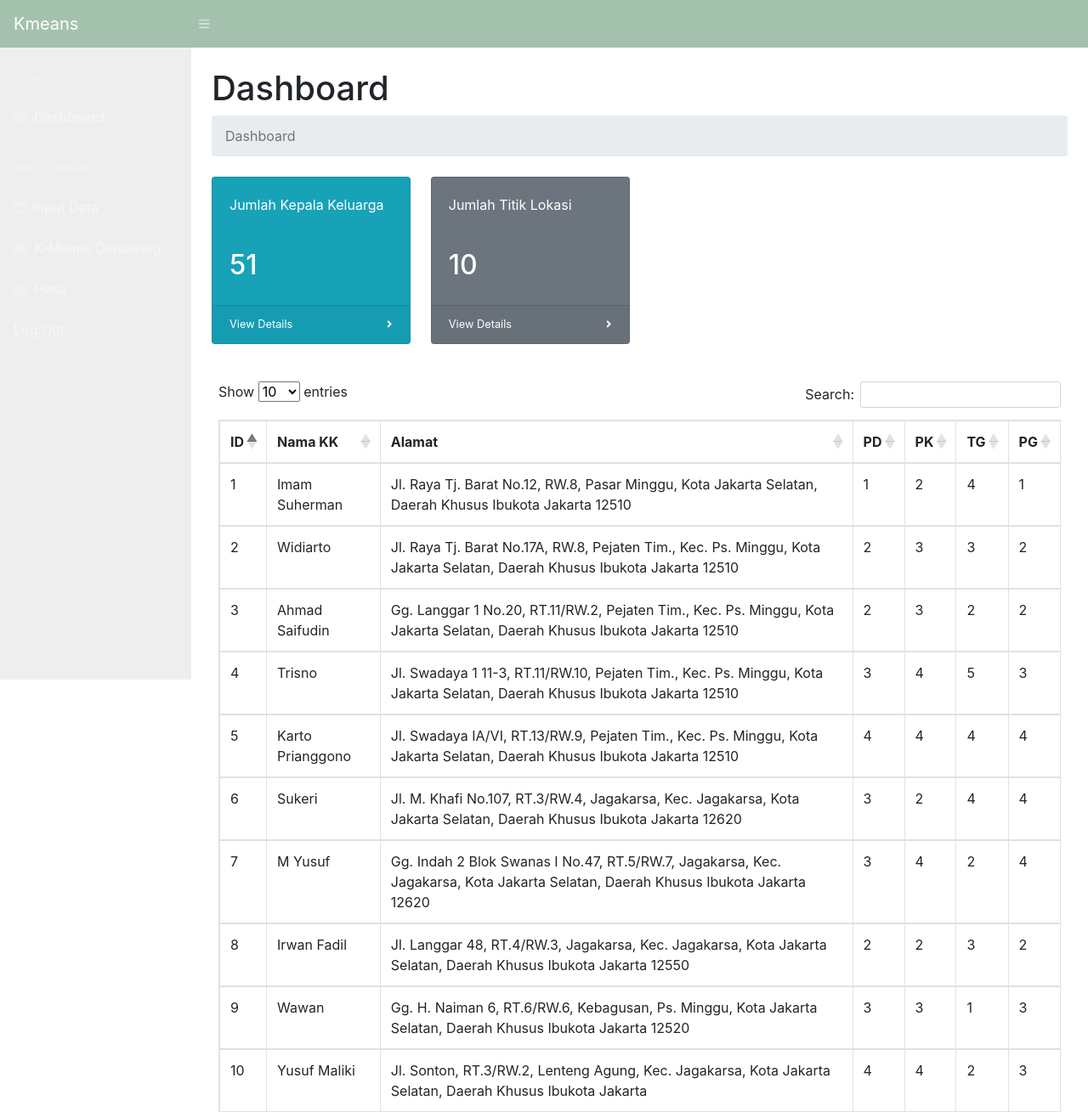
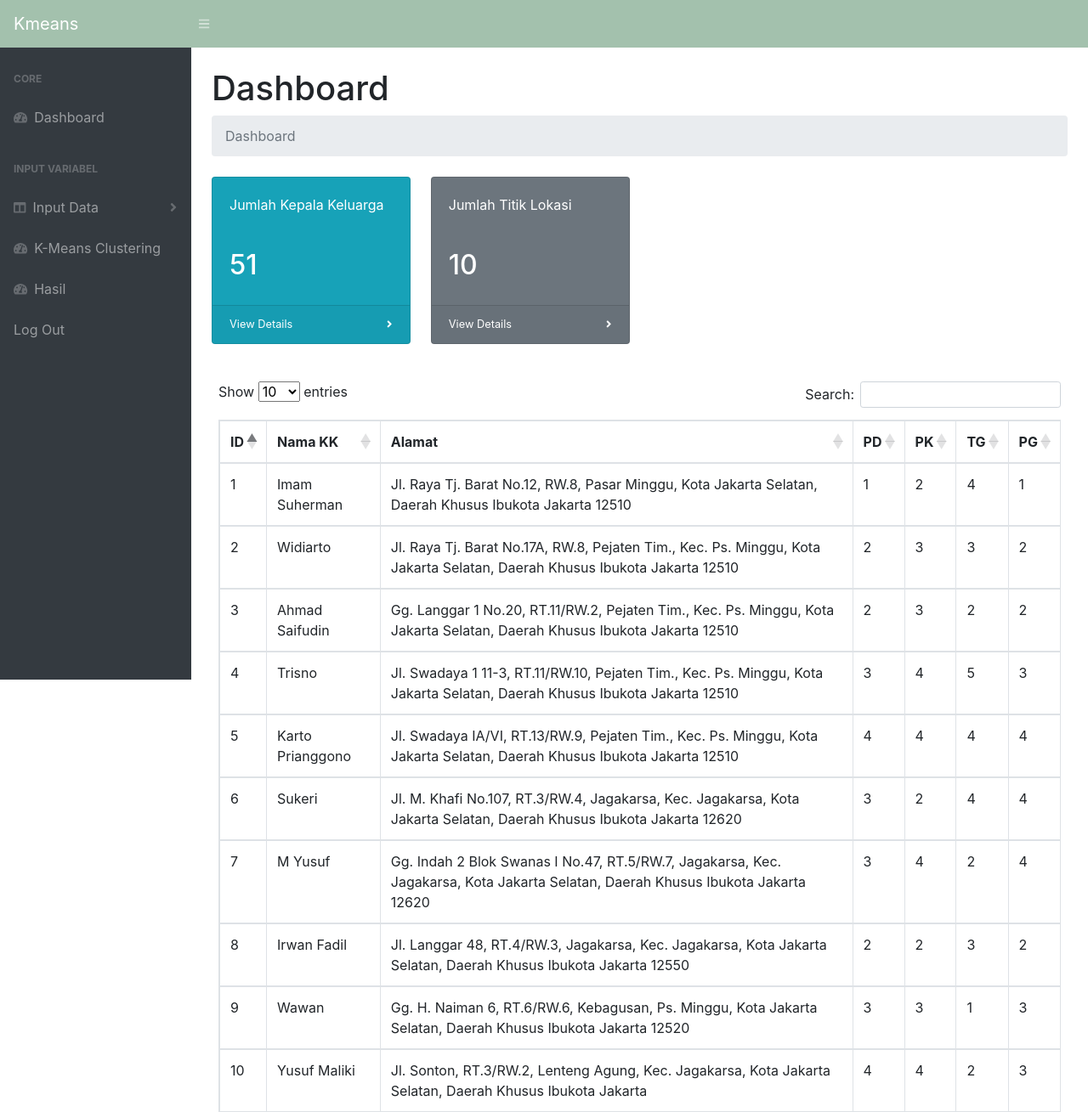
Before and after one commit to mfarrass/skripsi-indah, a PHP site: page / in a window 1280 px wide. Shown: the top 1309 px of the page at 85% size. Run offline with PHP 8.4, Linux system fonts and the light colour scheme; data comes from the database, SQL or seed files in the repository; some libraries are stand-ins or nearby versions.

Commit message:
change nav

```diff
--- a/hasil.php
+++ b/hasil.php
@@ -25,7 +25,7 @@ require 'koneksi.php';
         </nav>
         <div id="layoutSidenav">
             <div id="layoutSidenav_nav">
-                <nav class="sb-sidenav accordion sb-sidenav-dark" id="sidenavAccordion">
+                <nav class="sb-sidenav accordion sb-sidenav-dark bg-dark" id="sidenavAccordion">
                     <div class="sb-sidenav-menu">
                         <div class="nav">
                           <div class="sb-sidenav-menu-heading">Core</div>
--- a/index.php
+++ b/index.php
@@ -30,7 +30,7 @@ $jumlah_almt = mysqli_num_rows($datalmt);
         </nav>
         <div id="layoutSidenav">
             <div id="layoutSidenav_nav">
-                <nav class="sb-sidenav accordion sb-sidenav-dark" id="sidenavAccordion">
+                <nav class="sb-sidenav accordion sb-sidenav-dark bg-dark" id="sidenavAccordion">
                     <div class="sb-sidenav-menu">
                         <div class="nav">
                             <div class="sb-sidenav-menu-heading">Core</div>
--- a/input_kk.php
+++ b/input_kk.php
@@ -24,7 +24,7 @@ require 'koneksi.php';
         </nav>
         <div id="layoutSidenav">
             <div id="layoutSidenav_nav">
-                <nav class="sb-sidenav accordion sb-sidenav-dark" id="sidenavAccordion">
+                <nav class="sb-sidenav accordion sb-sidenav-dark bg-dark" id="sidenavAccordion">
                     <div class="sb-sidenav-menu">
                         <div class="nav">
                             <div class="sb-sidenav-menu-heading">Core</div>
--- a/keluar.php
+++ b/keluar.php
@@ -25,7 +25,7 @@ require 'koneksi.php';
         </nav>
         <div id="layoutSidenav">
             <div id="layoutSidenav_nav">
-                <nav class="sb-sidenav accordion sb-sidenav-dark" id="sidenavAccordion">
+                <nav class="sb-sidenav accordion sb-sidenav-dark bg-dark" id="sidenavAccordion">
                     <div class="sb-sidenav-menu">
                         <div class="nav">
                             <div class="sb-sidenav-menu-heading">Core</div>
--- a/masuk.php
+++ b/masuk.php
@@ -24,7 +24,7 @@ require 'koneksi.php';
         </nav>
         <div id="layoutSidenav">
             <div id="layoutSidenav_nav">
-                <nav class="sb-sidenav accordion sb-sidenav-dark" id="sidenavAccordion">
+                <nav class="sb-sidenav accordion sb-sidenav-dark bg-dark" id="sidenavAccordion">
                     <div class="sb-sidenav-menu">
                         <div class="nav">
                             <div class="sb-sidenav-menu-heading">Core</div>
```
